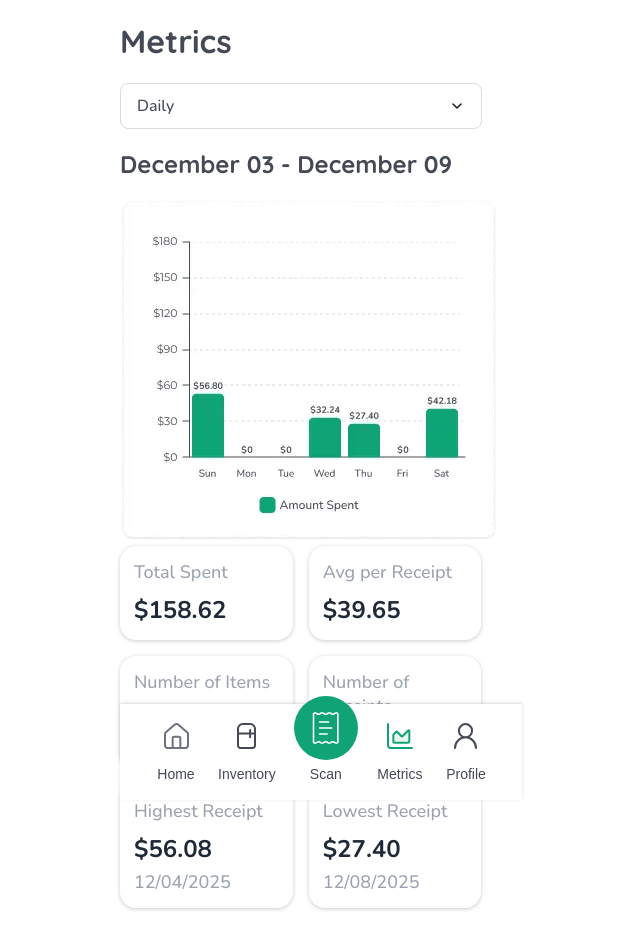
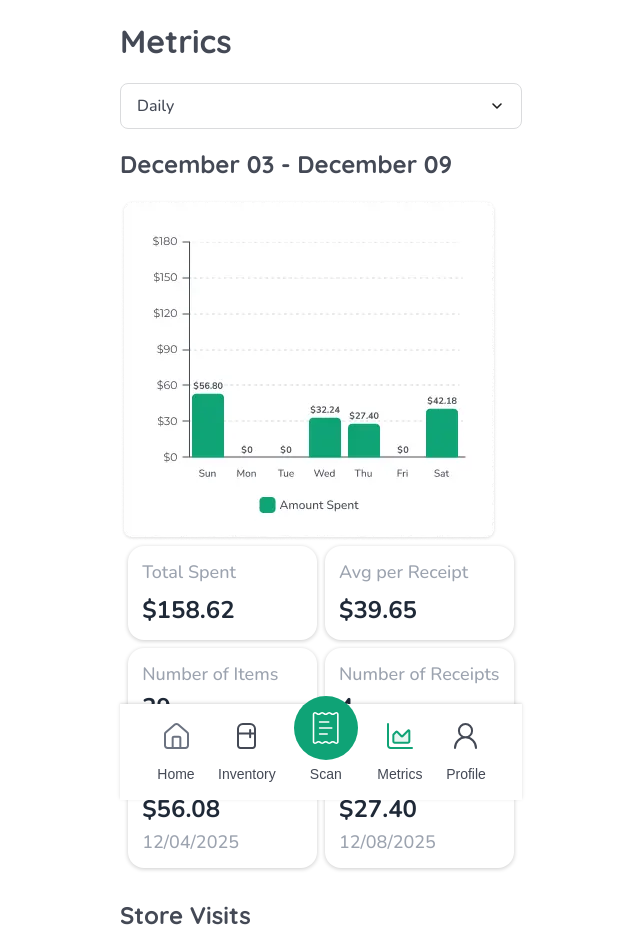
Before and after one commit to ReubenKimClemens/26JrProj_FoodAtHome, a SvelteKit app: page /metrics in a window 1280 px wide. Shown: the top 944 px of the page, without its empty margins (319-959 px from the left). Built offline with nearby package versions, Linux system fonts and the light colour scheme.

Commit message:
metric backend set up

```diff
--- a/src/routes/metrics/+page.svelte
+++ b/src/routes/metrics/+page.svelte
@@ -63,7 +63,6 @@
         padding-bottom: 7rem;
         align-self: center;
         gap: 1rem;
-        width: 90%;
     }
     .store-list {
         display: flex;
@@ -72,8 +71,9 @@
     }
     .metric-data-container {
         display: flex;
+        justify-content: center;
         flex-wrap: wrap;
-        gap: 1rem;
+        gap: .5rem;
         margin-bottom: 2rem;
     }
 </style>
```
Also changed, not shown: src/routes/metrics/+page.server.js (added).
